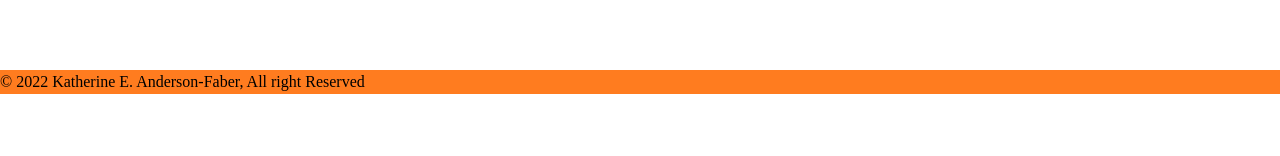
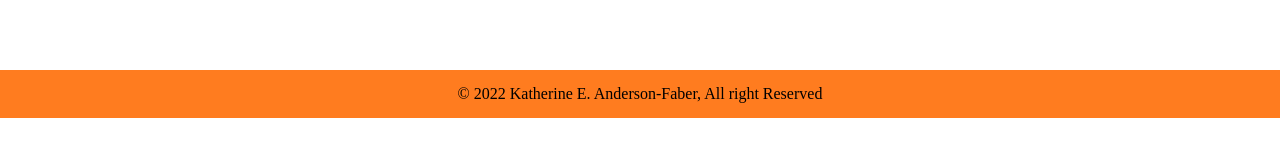
Before and after one commit to katlizf/ecommerce-app, a React (Create React App) app: page /cart in a window 1280 px wide. Shown: the part 390-546 px from the top of the page. Built offline with nearby package versions, Linux system fonts and the light colour scheme; no server answers; a web font is replaced by a local one.

Commit message:
alert change and slight change to footer

```diff
--- a/src/components/Footer.jsx
+++ b/src/components/Footer.jsx
@@ -3,8 +3,8 @@ import React from 'react'
 
 function Footer() {
     return (
-        <div className='bg-orange'>
-            <p>© 2022 Katherine E. Anderson-Faber, All right Reserved</p>
+        <div className='flex justify-center bg-orange h-12'>
+            <p className='flex items-center'>© 2022 Katherine E. Anderson-Faber, All right Reserved</p>
         </div>
     )
 }
--- a/src/modals/Checkout.jsx
+++ b/src/modals/Checkout.jsx
@@ -67,7 +67,7 @@ function Checkout({subtotal}) {
         axios.delete('/emptyCart').then(res => res.data)
         closeCheckout()
         refreshPage()
-        alert("Thanks for Shopping Today! You're order will ship out soon!")
+        alert("Order submitted! You're order will ship out soon. Thanks for shopping with us today!")
     }
 
     return (
```
